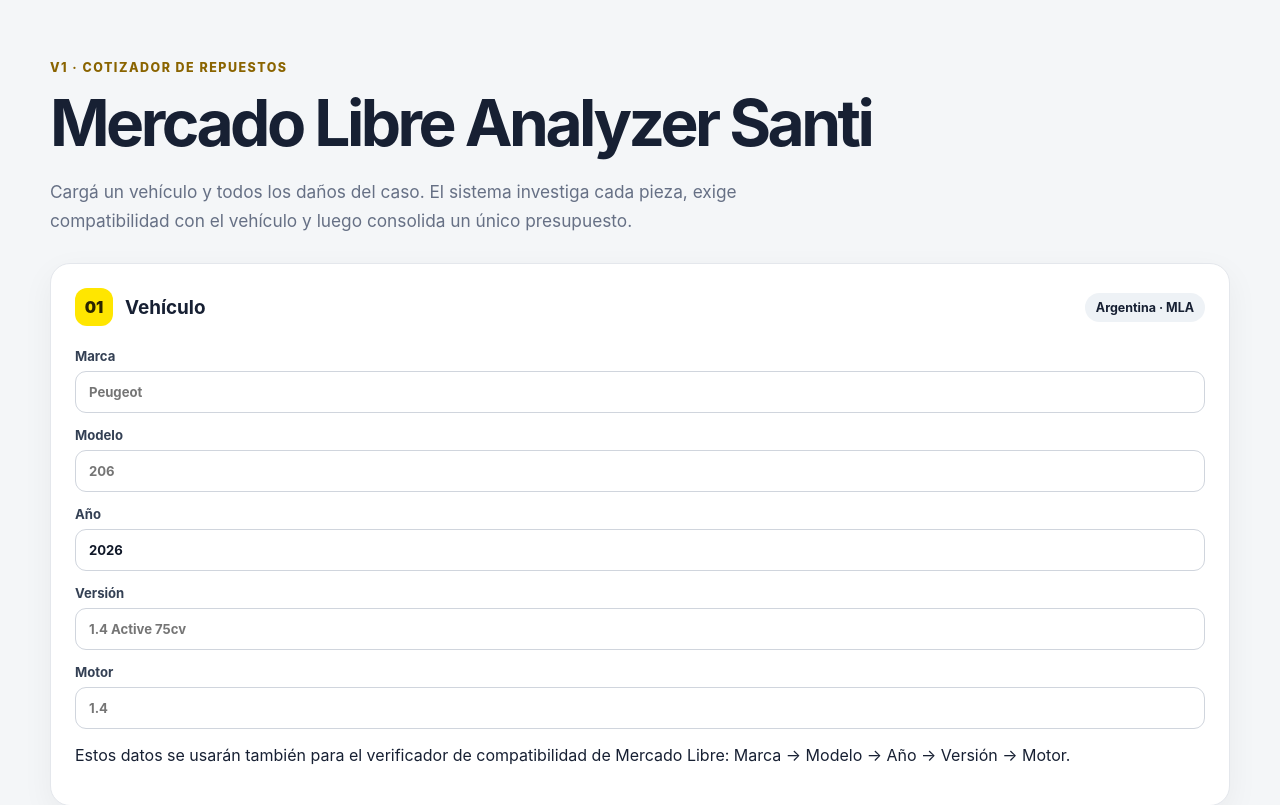
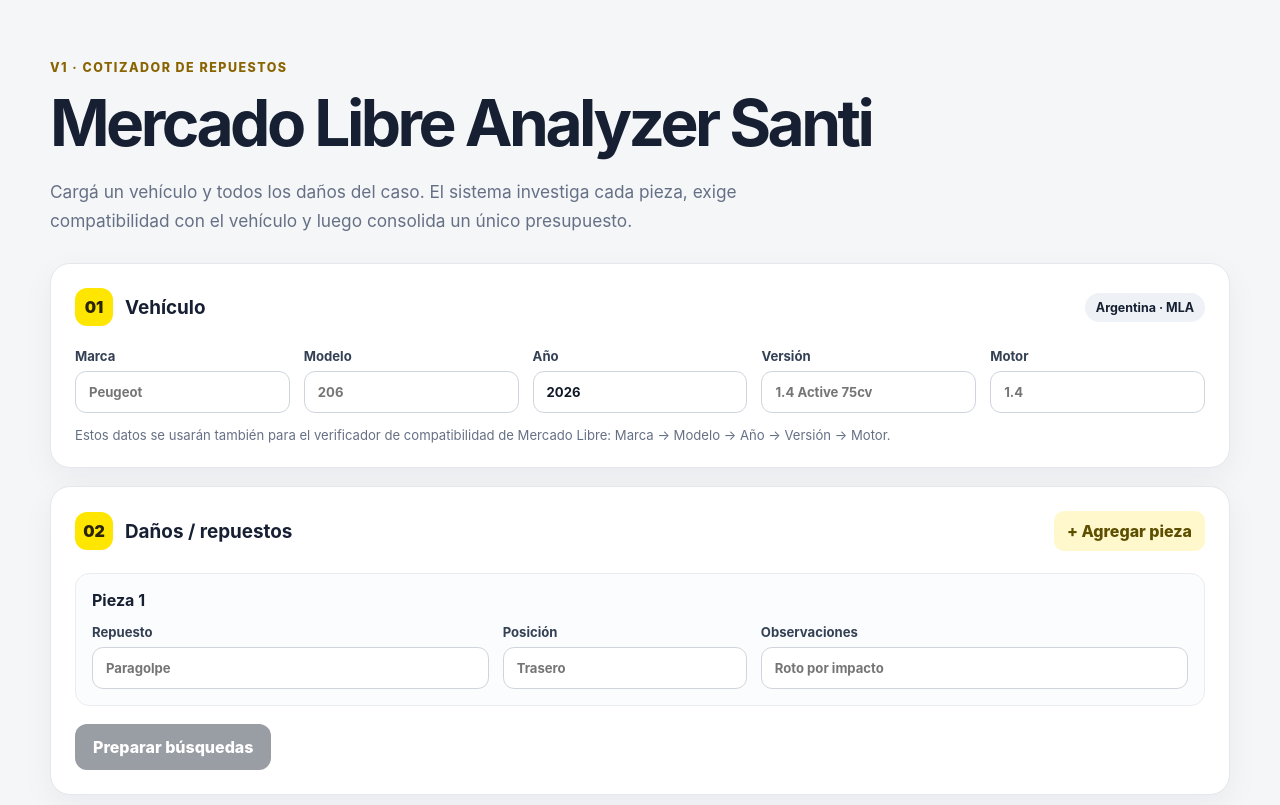
Before and after one commit to lucota354/Mercado_Libre_Analizer_Santi, a Next.js app: page / in a window 1280 px wide. Shown: the top 805 px of the page. Built offline with nearby package versions, Linux system fonts and the light colour scheme.

Commit message:
style: support expanded vehicle compatibility form

```diff
--- a/src/app/globals.css
+++ b/src/app/globals.css
@@ -47,7 +47,7 @@ button, input { font: inherit; }
 .badge.amber { background: #fff4cc; color: #795d00; }
 
 .grid { display: grid; gap: 14px; }
-.grid.four { grid-template-columns: repeat(4, 1fr); }
+.grid.vehicle { grid-template-columns: repeat(5, 1fr); }
 .grid.three { grid-template-columns: 1.3fr .8fr 1.4fr; }
 
 label { display: grid; gap: 7px; color: #344054; font-size: .82rem; font-weight: 700; }
@@ -61,6 +61,8 @@ input {
   outline: none;
 }
 input:focus { border-color: #b7a000; box-shadow: 0 0 0 3px rgba(255, 230, 0, .18); }
+
+.helper { margin: 14px 0 0; color: #667085; font-size: .82rem; }
 
 .damageList { display: grid; gap: 12px; margin-bottom: 18px; }
 .damage { border: 1px solid #eaecf0; border-radius: 14px; padding: 16px; background: #fbfcfd; }
@@ -95,12 +97,17 @@ button:disabled { opacity: .45; cursor: not-allowed; }
   line-height: 1.55;
 }
 
+@media (max-width: 1000px) {
+  .grid.vehicle { grid-template-columns: repeat(2, 1fr); }
+}
+
 @media (max-width: 850px) {
-  .grid.four, .grid.three, .planGrid { grid-template-columns: 1fr; }
+  .grid.three, .planGrid { grid-template-columns: 1fr; }
   .sectionTitle { align-items: flex-start; }
 }
 
 @media (max-width: 560px) {
+  .grid.vehicle { grid-template-columns: 1fr; }
   .shell { width: min(100% - 20px, 1180px); padding-top: 28px; }
   .card { padding: 17px; border-radius: 16px; }
   .sectionTitle { flex-direction: column; }
```
